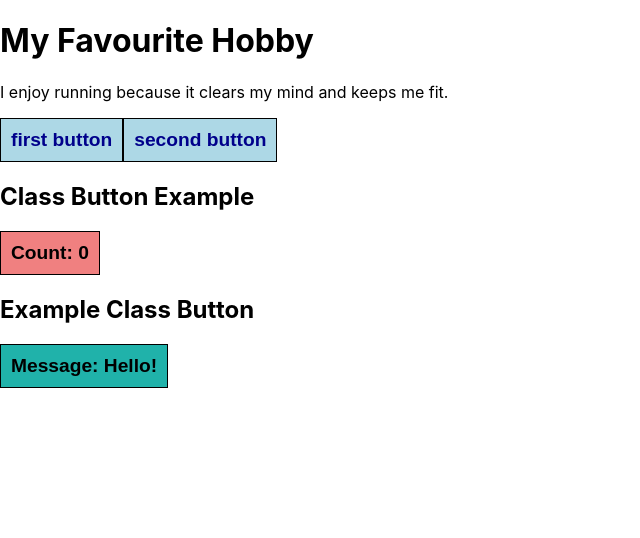
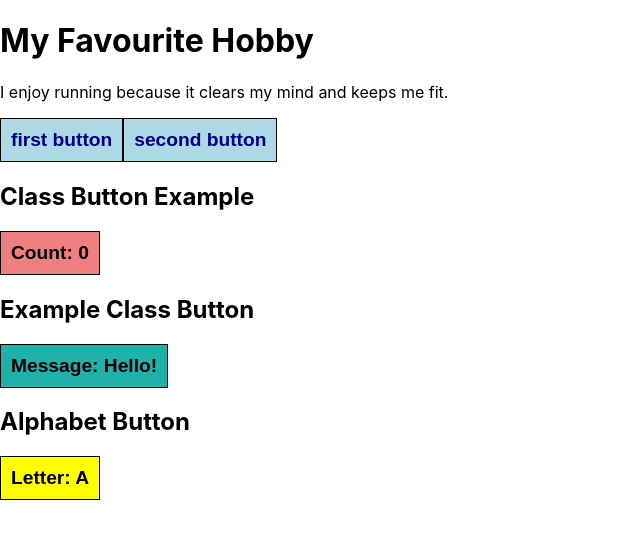
Before and after one commit to AlexandraEL9/react-classwork, a React (Create React App) app in the folder first-app/: page / in a window 1280 px wide. Shown: the top 538 px of the page, without its empty margins (0-640 px from the left). Built offline with nearby package versions, Linux system fonts and the light colour scheme.

Commit message:
add alphabet button example

```diff
--- a/first-app/src/App.js
+++ b/first-app/src/App.js
@@ -2,7 +2,7 @@ import './App.css';
 import Button from './components/button/Button';
 import ClassButton from './components/class-button/ClassButton';
 import ExampleClassButton from './components/example-class-button/ExampleClassButton';
-
+import AlphabetButton from './components/alphabet-button/AlphabetButton';
 
 function App() {
   const buttonOneMessageArray = ['Message 1', 'Message 2', 'Message 3']
@@ -29,6 +29,8 @@ function App() {
       <ClassButton />
       <h2>Example Class Button</h2>
       <ExampleClassButton />
+      <h2>Alphabet Button</h2>
+      <AlphabetButton />
     </div>
   );
 }
--- /dev/null
+++ b/first-app/src/components/alphabet-button/AlphabetButton.css
@@ -0,0 +1,8 @@
+.alphabet-button {
+  font-weight: bold;
+  color: black;
+  background-color: yellow;
+  border: 1px solid black;
+  font-size: 1.2rem;
+  padding: 10px;
+}
--- /dev/null
+++ b/first-app/src/components/alphabet-button/AlphabetButton.js
@@ -0,0 +1,31 @@
+import './AlphabetButton.css';
+import React, { Component } from 'react';
+
+class AlphabetButton extends Component {
+  constructor(props) {
+    super(props);
+    this.state = {
+      index: 0,
+    };
+
+    // Create an alphabet array (A to Z)
+    this.alphabet = 'ABCDEFGHIJKLMNOPQRSTUVWXYZ'.split('');
+  }
+
+  handleClick = () => {
+    // Increment index, reset to 0 if at end
+    this.setState((prevState) => ({
+      index: (prevState.index + 1) % this.alphabet.length,
+    }));
+  };
+
+  render() {
+    return (
+      <button className="alphabet-button" onClick={this.handleClick}>
+        Letter: {this.alphabet[this.state.index]}
+      </button>
+    );
+  }
+}
+
+export default AlphabetButton;
```
Also changed, not shown: first-app/src/components/colour-button/ColourButton.js (added).
